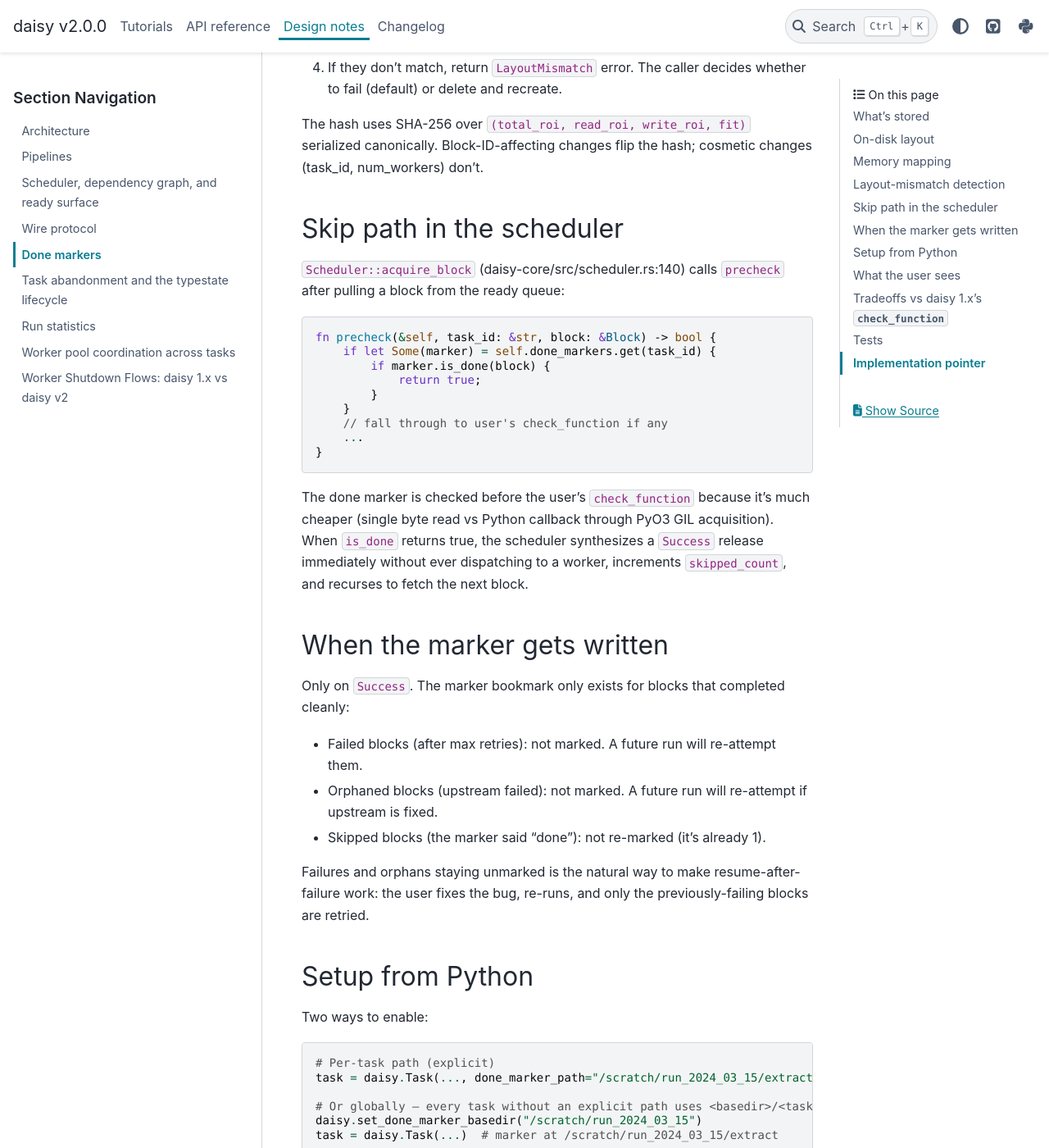
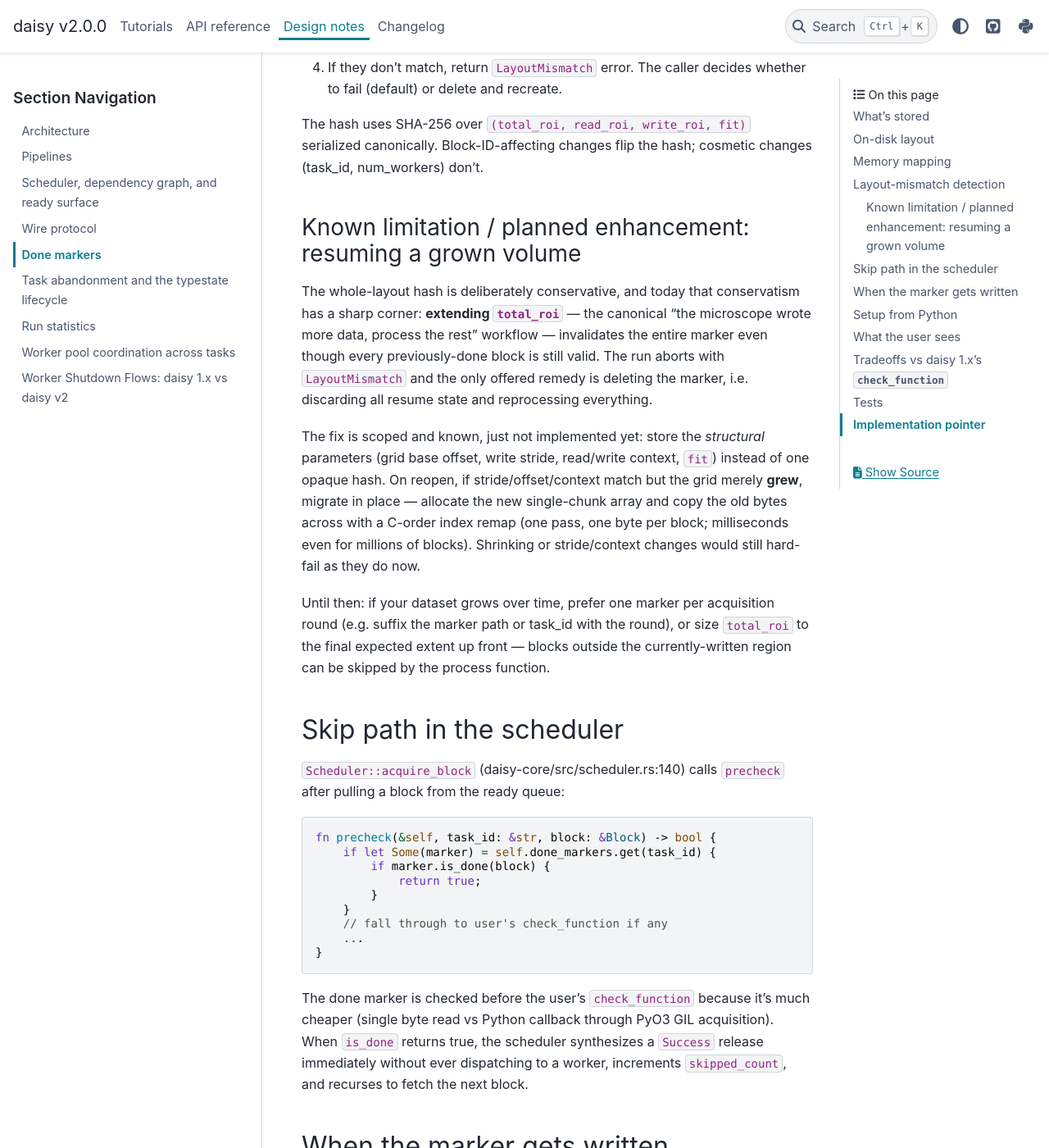
Before and after one commit to funkelab/daisy, a Sphinx documentation site: the page built from docs/source/design/DONE_MARKERS.md, in a window 1280 px wide and 1400 px high, scrolled down 1592 px. Shown: the whole window at 82% size. Built offline with Sphinx 7.4.7 and the PyData theme 0.15.4, drawn with Linux system fonts in a browser that asks for light colours.

Commit message:
docs: document done-marker layout limitation for grown volumes (f05)
Growing total_roi — the canonical 'acquisition wrote more data' workflow —
currently invalidates the entire done marker via the whole-layout hash and
aborts the resume with LayoutMismatch, prescribing deletion of all resume
state. Marks in-place grid migration as a planned enhancement (store
structural params instead of an opaque hash, remap the single chunk in one
pass) and documents interim workarounds (per-round markers, or sizing
total_roi to the final extent up front).

Co-Authored-By: Claude Fable 5 <noreply@anthropic.com>

```diff
--- a/docs/source/design/DONE_MARKERS.md
+++ b/docs/source/design/DONE_MARKERS.md
@@ -41,6 +41,28 @@ We hash the relevant parameters into the array's metadata as a custom Zarr exten
 4. If they don't match, return `LayoutMismatch` error. The caller decides whether to fail (default) or delete and recreate.
 
 The hash uses SHA-256 over `(total_roi, read_roi, write_roi, fit)` serialized canonically. Block-ID-affecting changes flip the hash; cosmetic changes (task_id, num_workers) don't.
+
+### Known limitation / planned enhancement: resuming a grown volume
+
+The whole-layout hash is deliberately conservative, and today that
+conservatism has a sharp corner: **extending `total_roi`** — the canonical
+"the microscope wrote more data, process the rest" workflow — invalidates
+the entire marker even though every previously-done block is still valid.
+The run aborts with `LayoutMismatch` and the only offered remedy is deleting
+the marker, i.e. discarding all resume state and reprocessing everything.
+
+The fix is scoped and known, just not implemented yet: store the
+*structural* parameters (grid base offset, write stride, read/write context,
+`fit`) instead of one opaque hash. On reopen, if stride/offset/context match
+but the grid merely **grew**, migrate in place — allocate the new
+single-chunk array and copy the old bytes across with a C-order index remap
+(one pass, one byte per block; milliseconds even for millions of blocks).
+Shrinking or stride/context changes would still hard-fail as they do now.
+
+Until then: if your dataset grows over time, prefer one marker per
+acquisition round (e.g. suffix the marker path or task_id with the round),
+or size `total_roi` to the final expected extent up front — blocks outside
+the currently-written region can be skipped by the process function.
 
 ## Skip path in the scheduler
 
```
Also changed, not shown: CHANGELOG.md (+7 -0 lines), MIGRATION.md (+1 -1 lines).
